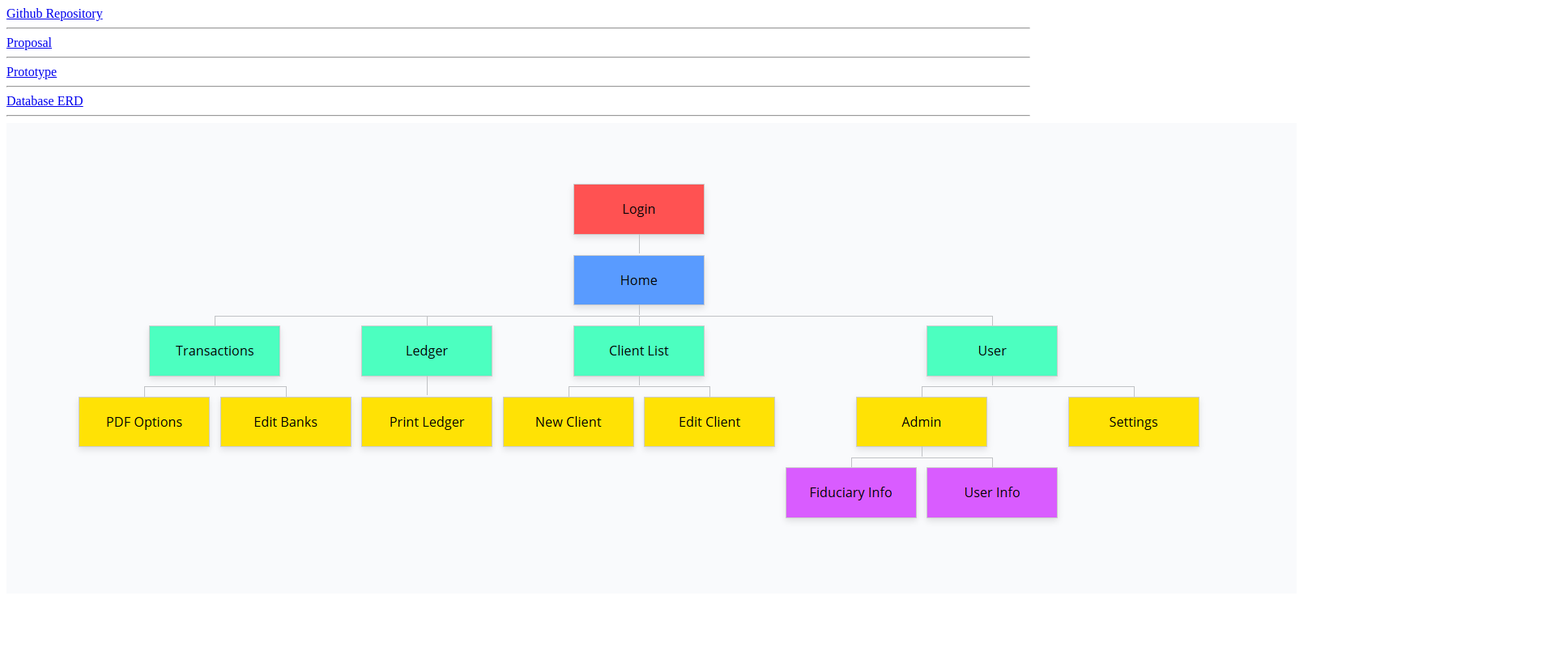
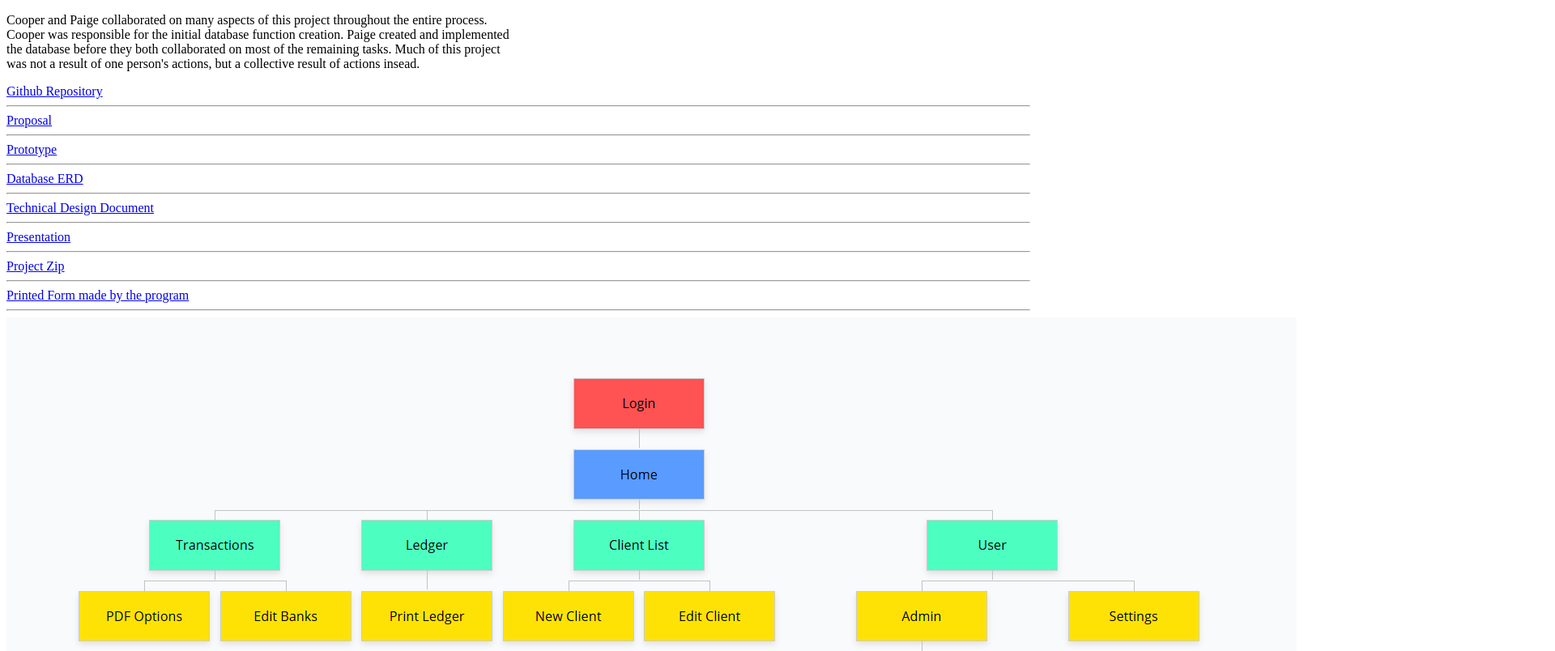
Before and after one commit to Arochio/ASCapstone-Companion, a plain HTML site: page index.html in a window 1280 px wide. Shown: the top 804 px of the page at 81% size, 1920 px wide, since content can reach past the window. Drawn offline with Linux system fonts and the light colour scheme.

Commit message:
Companion site done

```diff
--- a/index.html
+++ b/index.html
@@ -6,6 +6,12 @@
     <title>Capstone Companion Page</title>
 </head>
 <body>
+    <p>
+        Cooper and Paige collaborated on many aspects of this project throughout the entire process.<br>
+        Cooper was responsible for the initial database function creation. Paige created and implemented<br>
+        the database before they both collaborated on most of the remaining tasks. Much of this project<br>
+        was not a result of one person's actions, but a collective result of actions insead.
+    </p>
     <div>
         <a href="https://github.com/Arochio/ASCapstone">Github Repository</a>
     </div>
@@ -19,11 +25,35 @@
     </div>
     <hr>
     <div>
-        <a href="./pdfs/capstone_db_erd.pdf">Database ERD</a>
+        <a href="./pdfs/capstone_erd.pdf">Database ERD</a>
     </div>
     <hr>
     <div>
-        <img src="./images/image.png" alt="Sitemap">
+        <a href="./pdfs/Capstone Milestones.pdf">Technical Design Document</a>
+    </div>
+    <hr>
+    <div>
+        <a href="./Capstone Presentation.pptx">Presentation</a>
+    </div>
+    <hr>
+    <div>
+        <a href="./ASCapstone-main.zip">Project Zip</a>
+    </div>
+    <hr>
+    <div>
+        <a href="./pdfs/Print Schedules.pdf">Printed Form made by the program</a>
+    </div>
+    <hr>
+    <div>
+        <img src="./images/Sitemap.png" alt="Sitemap">
+    </div>
+    <hr>
+    <div>
+        <img src="./images/main-screenshot.png" alt="main page">
+    </div>
+    <hr>
+    <div>
+        <img src="./images/settings-screenshot.png" alt="settings page">
     </div>
 </body>
 </html>
```
Also changed, not shown: images/Sitemap.png (renamed from images/image.png), images/main-screenshot.png (added), images/settings-screenshot.png (added), 7 other files.
